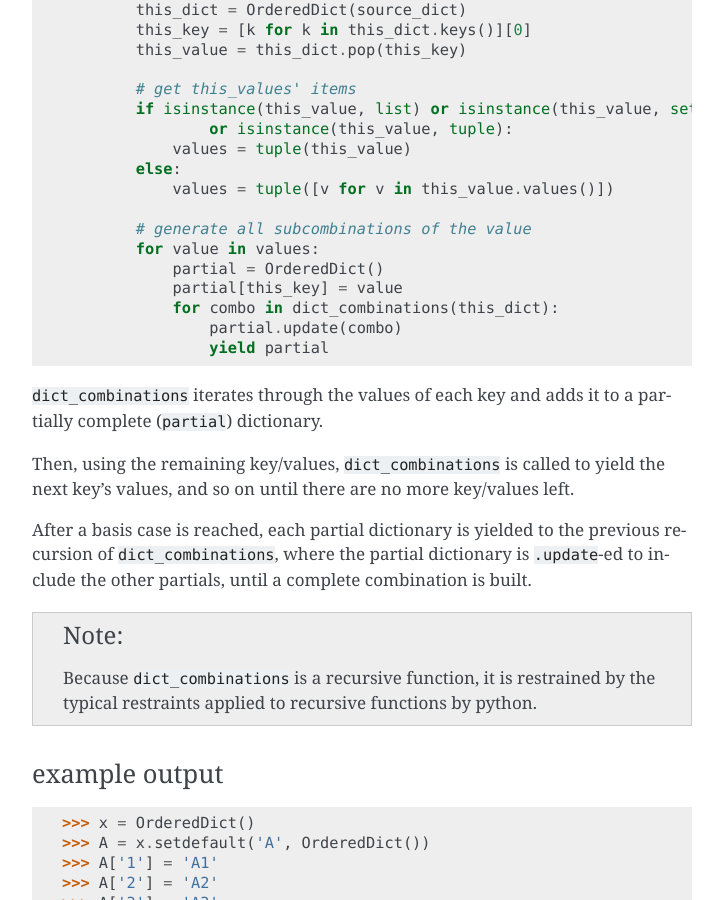
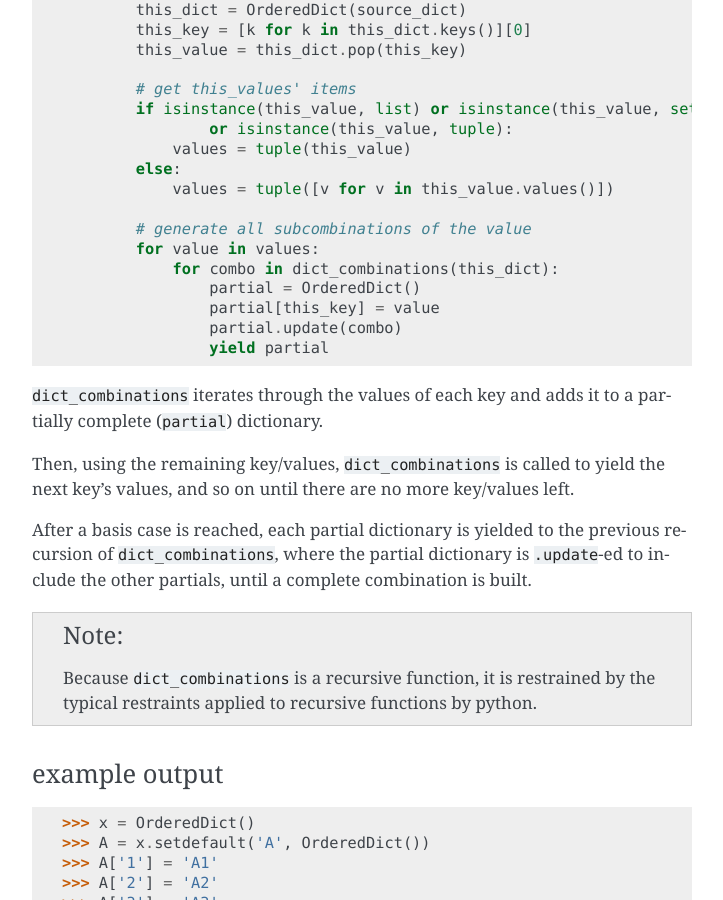
Before and after one commit to MaxwellGBrown/notebook, a Sphinx documentation site: the page built from docs/source/python_snippets/dictionary_combinations.rst, in a window 1280 px wide and 900 px high, scrolled down 808 px. Shown: the whole window, without its empty margins (388-1111 px from the left). Built offline with Sphinx 7.4.7, drawn with Linux system fonts in a browser that asks for light colours.

```diff
--- a/docs/source/python_snippets/dictionary_combinations.rst
+++ b/docs/source/python_snippets/dictionary_combinations.rst
@@ -53,9 +53,9 @@ of each key's values (which is assumed to be an iterable).
 
           # generate all subcombinations of the value
           for value in values:
-              partial = OrderedDict()
-              partial[this_key] = value
               for combo in dict_combinations(this_dict):
+                  partial = OrderedDict()
+                  partial[this_key] = value
                   partial.update(combo)
                   yield partial
 
```
